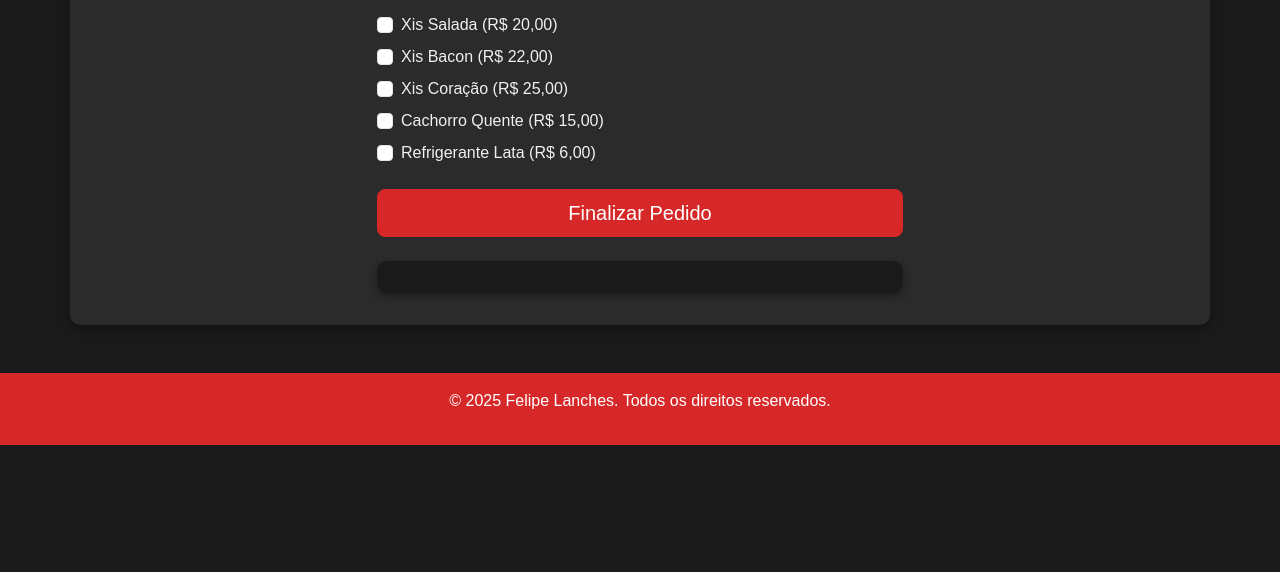
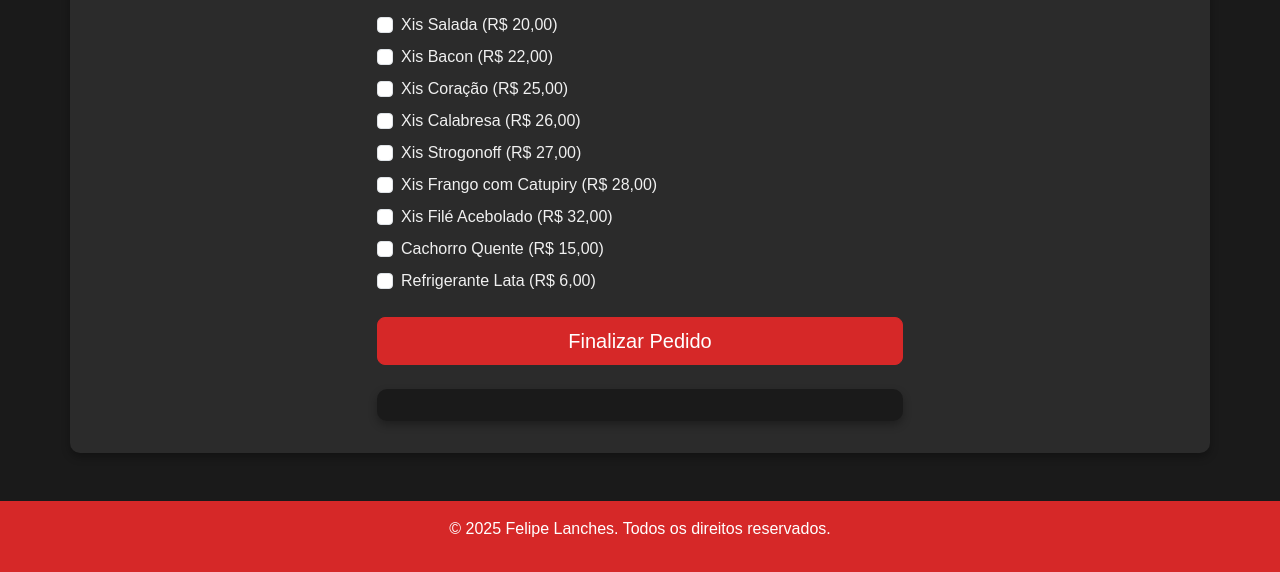
Before and after one commit to Felpslzr09/QRcode_Api, a plain HTML site: page pedido.html in a window 1280 px wide. Shown: the part 230-802 px from the top of the page. Drawn offline with nearby package versions, Linux system fonts and the light colour scheme.

Commit message:
código corrigido

```diff
--- a/pedido.html
+++ b/pedido.html
@@ -58,6 +58,30 @@
                         </label>
                     </div>
                     <div class="form-check mb-2">
+                        <input class="form-check-input" type="checkbox" value="Xis Calabresa - R$26.00" id="xisCalabresa">
+                        <label class="form-check-label" for="xisCalabresa">
+                            Xis Calabresa (R$ 26,00)
+                        </label>
+                    </div>
+                    <div class="form-check mb-2">
+                        <input class="form-check-input" type="checkbox" value="Xis Strogonoff - R$27.00" id="xisStrogonoff">
+                        <label class="form-check-label" for="xisStrogonoff">
+                            Xis Strogonoff (R$ 27,00)
+                        </label>
+                    </div>
+                    <div class="form-check mb-2">
+                        <input class="form-check-input" type="checkbox" value="Xis Frango com Catupiry - R$28.00" id="xisFrangoCatupiry">
+                        <label class="form-check-label" for="xisFrangoCatupiry">
+                            Xis Frango com Catupiry (R$ 28,00)
+                        </label>
+                    </div>
+                    <div class="form-check mb-2">
+                        <input class="form-check-input" type="checkbox" value="Xis Filé Acebolado - R$32.00" id="xisFileAcebolado">
+                        <label class="form-check-label" for="xisFileAcebolado">
+                            Xis Filé Acebolado (R$ 32,00)
+                        </label>
+                    </div>
+                    <div class="form-check mb-2">
                         <input class="form-check-input" type="checkbox" value="Cachorro Quente - R$15.00" id="cachorroQuente">
                         <label class="form-check-label" for="cachorroQuente">
                             Cachorro Quente (R$ 15,00)
@@ -108,7 +132,7 @@
 
     <script>
         document.getElementById('finalizar-pedido-btn').addEventListener('click', function(event) {
-            event.preventDefault(); // Evita que a página recarregue
+            event.preventDefault();
 
             const checkboxes = document.querySelectorAll('input[type="checkbox"]:checked');
             const pedido = [];
```
